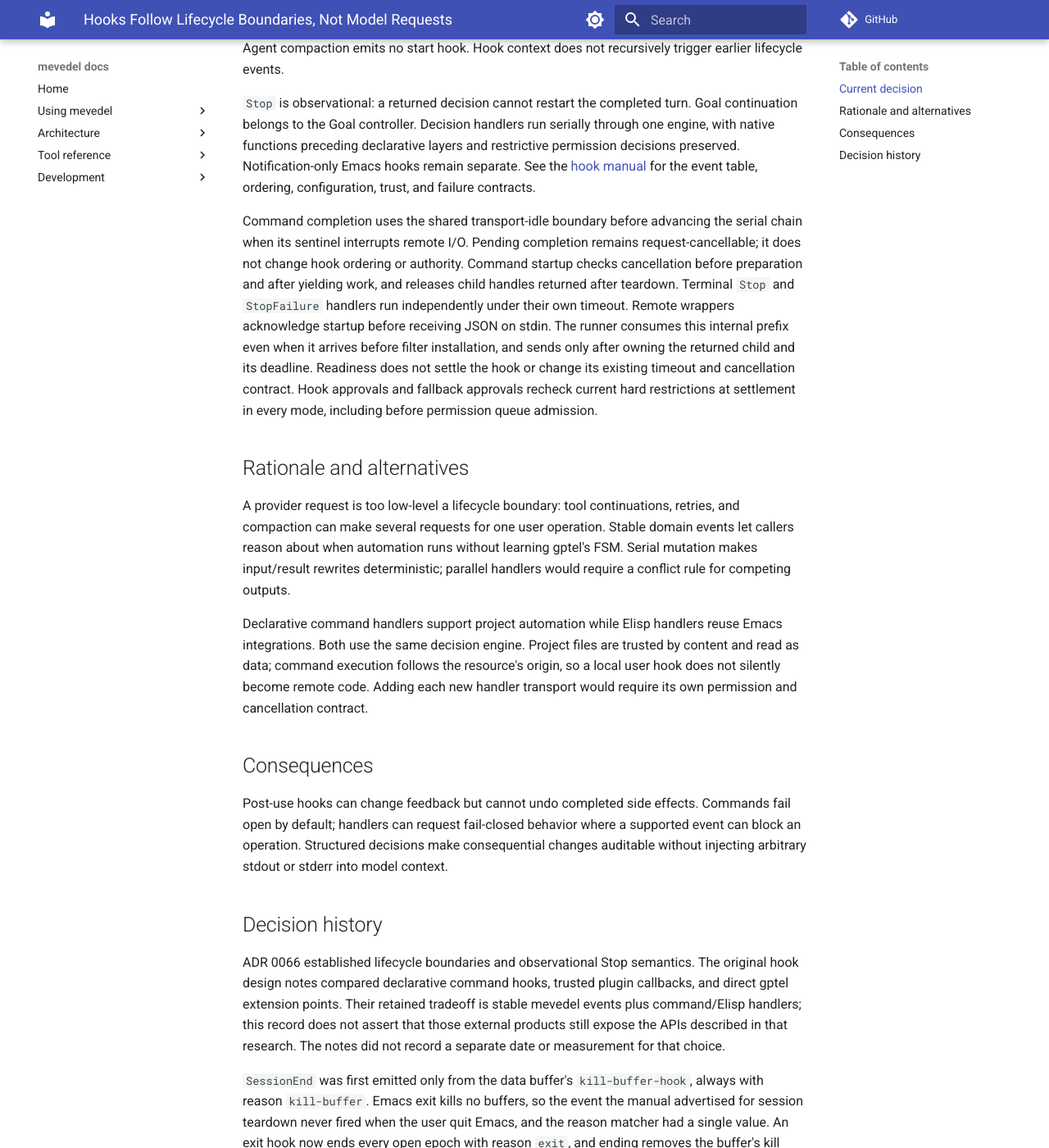
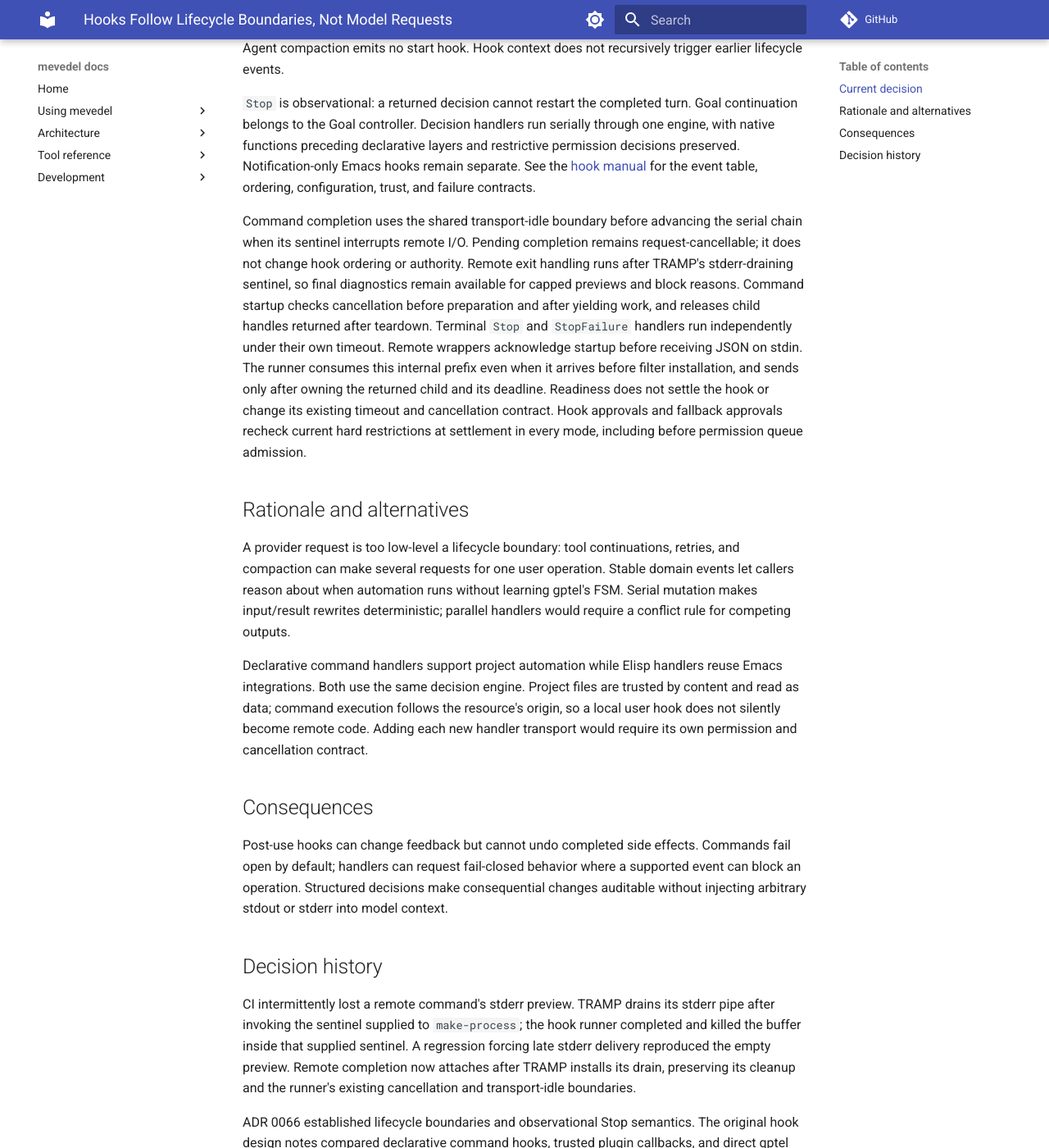
Before and after one commit to FrauH0lle/mevedel, an MkDocs documentation site: the page built from docs/adr/0066-hooks-follow-lifecycle-boundaries.md, in a window 1280 px wide and 1400 px high, scrolled down 354 px. Shown: the whole window at 82% size. Built offline with MkDocs 1.6.1 and Material for MkDocs 9.7.7, drawn with Linux system fonts in a browser that asks for light colours; comment, search, counter and statistics services are not loaded.

Commit message:
fix(hooks): Collect stderr before remote hook settlement
CI intermittently logs an empty remote-hook stderr preview. TRAMP drains
the stderr pipe after the sentinel supplied to make-process, but the hook
runner logs and kills the buffer inside that sentinel. Attach completion
after TRAMP's existing sentinel so its drain finishes first.

* mevedel-hooks.el (mevedel-hooks--run-command-handler): Chain remote
completion after TRAMP cleanup, including children that exit during startup.

* test/test-mevedel-hooks.el
(mevedel-hooks-run-event/remote-command-origin): Force late stderr delivery
through the real remote command boundary before checking the capped preview.

* docs/hooks.md: Document remote stderr settlement ordering.

* docs/adr/0066-hooks-follow-lifecycle-boundaries.md: Record the lost-preview
failure and the revised completion boundary.

Validation: all 91 hook cases pass; the forced late-stderr regression passes
50 consecutive iterations. The complete 10,543-case isolated Eask suite
passes with zero unexpected results and 23 expected skips. All 250 files
compile without warnings.

```diff
--- a/docs/adr/0066-hooks-follow-lifecycle-boundaries.md
+++ b/docs/adr/0066-hooks-follow-lifecycle-boundaries.md
@@ -21,6 +21,8 @@
 Command completion uses the shared transport-idle boundary before advancing
 the serial chain when its sentinel interrupts remote I/O. Pending completion
 remains request-cancellable; it does not change hook ordering or authority.
+Remote exit handling runs after TRAMP's stderr-draining sentinel, so final
+diagnostics remain available for capped previews and block reasons.
 Command startup checks cancellation before preparation and after yielding work,
 and releases child handles returned after teardown. Terminal `Stop` and
 `StopFailure` handlers run independently under their own timeout.
@@ -53,6 +55,13 @@
 changes auditable without injecting arbitrary stdout or stderr into model context.
 
 ## Decision history
+
+CI intermittently lost a remote command's stderr preview. TRAMP drains its
+stderr pipe after invoking the sentinel supplied to `make-process`; the hook
+runner completed and killed the buffer inside that supplied sentinel. A
+regression forcing late stderr delivery reproduced the empty preview. Remote
+completion now attaches after TRAMP installs its drain, preserving its cleanup
+and the runner's existing cancellation and transport-idle boundaries.
 
 ADR 0066 established lifecycle boundaries and observational Stop semantics.
 The original hook design notes compared declarative command hooks, trusted
```
Also changed, not shown: docs/hooks.md (+3 -1 lines), 2 other files.
